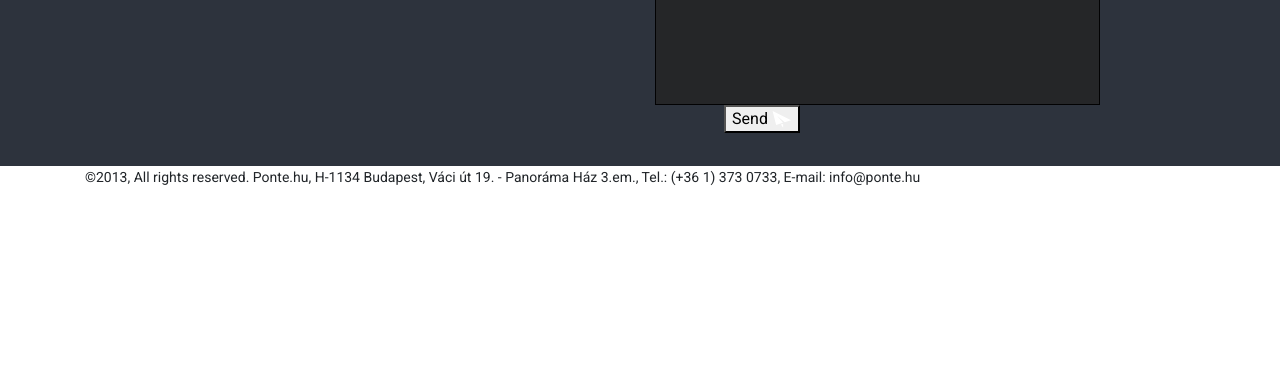
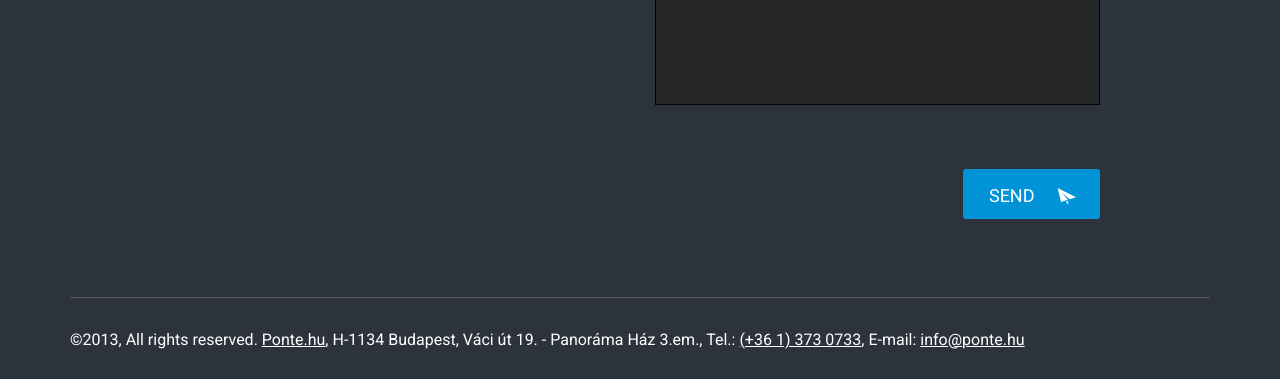
Before and after one commit to TiszaHedi/ponte.hu-tesztfeladat, a website: page static/html/index.html in a window 1280 px wide. Shown: the part 1637-2016 px from the top of the page. Before the commit the page ends 1825 px from the top, so only its background shows below. Drawn offline with nearby package versions, Linux system fonts and the light colour scheme; files that its build step writes are made by us from their sources; files whose address does not match are found by name.

Commit message:
footer style

```diff
--- a/static/html/index.html
+++ b/static/html/index.html
@@ -64,14 +64,14 @@
           <div class="carousel-caption">
             <h5>Smart city 2</h5>
             <p>Phasellus id felis sed lacus blandit vestibulum eget interdum erat. Cras lobortis porttitor dignissim. <a
-              href="#">Read more</a></p>
+                href="#">Read more</a></p>
           </div>
         </div>
         <div class="carousel-item">
           <div class="carousel-caption">
             <h5>Smart city 3</h5>
             <p>Lorem ipsum dolor sit amet, consectetur adipiscing elit, sed do eiusmod tempor incididunt ut labore. <a
-              href="#">Read more</a></p>
+                href="#">Read more</a></p>
           </div>
         </div>
       </div>
@@ -104,8 +104,10 @@
           <ul class="guidance__list">
             <li><strong class="guidance__list--bold-text">Principles</strong> - At the top are four principles that
               provide the foundation for Web accessibility</li>
-            <li><strong class="guidance__list--bold-text">Guidelines</strong> - Under the principles are guidelines.</li>
-            <li><strong class="guidance__list--bold-text">Sufficient and Advisory Techniques</strong> - For each of the guidelines and success criteria in the WCAG 2.0
+            <li><strong class="guidance__list--bold-text">Guidelines</strong> - Under the principles are guidelines.
+            </li>
+            <li><strong class="guidance__list--bold-text">Sufficient and Advisory Techniques</strong> - For each of the
+              guidelines and success criteria in the WCAG 2.0
               document itself</li>
           </ul>
           <p>WCAG 2.0 succeeds Web Content Accessibility Guidelines 1.0 [WCAG10], which was published as a W3C
@@ -180,8 +182,9 @@
 
   <footer>
     <div class="container">
-      <small>&#169;2013, All rights reserved. Ponte.hu, H-1134 Budapest, Váci út 19. - Panoráma Ház 3.em., Tel.: (+36 1)
-        373 0733, E-mail: info@ponte.hu </small>
+      <small>&#169;2013, All rights reserved. <a href="https://ponte.hu/" target="_blank">Ponte.hu</a>, H-1134 Budapest,
+        Váci út 19. - Panoráma Ház 3.em., Tel.: <a href="tel:+3613730733">(+36 1)
+        373 0733</a>, E-mail: <a href="mailto:info@ponte.hu">info@ponte.hu</a></small>
     </div>
   </footer>
 
--- a/static/scss/components/buttons.scss
+++ b/static/scss/components/buttons.scss
@@ -9,3 +9,28 @@
     text-decoration: none;
   }
 }
+
+.contact-form__submit-btn {
+  display: block;
+  padding: 16px 23px 12px 26px;
+  margin: 34px 0 25px auto;
+  background-color: color(blue, blue-primary);
+  color: color(white, white-primary);
+  text-transform: uppercase;
+  font-size: 1.125rem;
+  border: none;
+  @include border-radius(3px);
+  outline: none;
+  cursor: pointer;
+  @include transition(background-color 0.2s linear);
+
+  img {
+    display: inline-block;
+    margin: -2px 0 0 18px;
+  }
+
+  &:hover {
+    background-color: color(blue, blue-secondary);
+    @include transition(background-color 0.2s linear);
+  }
+}
--- a/static/scss/components/carousel.scss
+++ b/static/scss/components/carousel.scss
@@ -12,14 +12,13 @@
       height: 12px;
       background-color: color(white, white-primary);
       transform-origin: center center;
-            @include transition(all .1s linear);
+      @include transition(all 0.1s linear);
       opacity: 1;
 
       &.active {
         transform: scale(1.333333333);
         background-color: color(blue, blue-primary);
-                @include transition(all .1s linear);
-
+        @include transition(all 0.1s linear);
       }
     }
   }
--- /dev/null
+++ b/static/scss/components/footer.scss
@@ -0,0 +1,36 @@
+footer {
+  background: color(gray, gray-background);
+  color: color(white, white-primary);
+
+  .container {
+    padding: 0px 30px 28px;
+
+    @include media-breakpoint-up(md) {
+      padding: 25px 0px 28px;
+    }
+
+    small {
+      display: block;
+      font-size: 1rem;
+
+      &::before {
+        content: '';
+        display: inline-block;
+        height: 1px;
+        width: 100%;
+        margin-bottom: 25px;
+        background-color: rgba(255, 255, 255, 0.2);
+      }
+
+      a {
+        color: color(white, white-primary);
+        text-decoration: underline;
+
+        &:hover {
+          color: color(white, white-primary);
+          text-decoration: none;
+        }
+      }
+    }
+  }
+}
--- a/static/scss/components/inputs.scss
+++ b/static/scss/components/inputs.scss
@@ -21,12 +21,12 @@
     position: relative;
     bottom: 36px;
     left: 18px;
-        transition: bottom .2s linear;
+    transition: bottom 0.2s linear;
   }
 
   &__input-field:focus + .contact-form__label {
     bottom: 73px;
-        transition: bottom .2s linear;
+    transition: bottom 0.2s linear;
   }
 
   &__textarea {
@@ -36,11 +36,11 @@
 
   &__textarea + .contact-form__label {
     bottom: 133px;
-        transition: bottom .2s linear;
+    transition: bottom 0.2s linear;
   }
 
   &__textarea:focus + .contact-form__label {
     bottom: 169px;
-        transition: bottom .2s linear;
+    transition: bottom 0.2s linear;
   }
 }
--- a/static/scss/global.scss
+++ b/static/scss/global.scss
@@ -9,6 +9,7 @@
 @import "./components/buttons.scss";
 @import "./components/carousel.scss";
 @import "./components/contact.scss";
+@import "./components/footer.scss";
 @import "./components/guidance.scss";
 @import "./components/header.scss";
 @import "./components/inputs.scss";
--- a/static/scss/global/functions.scss
+++ b/static/scss/global/functions.scss
@@ -1,3 +1,3 @@
 @function color($color, $tone) {
-    @return map-get(map-get($colors, $color), $tone);
+  @return map-get(map-get($colors, $color), $tone);
 }
--- a/static/scss/global/variables.scss
+++ b/static/scss/global/variables.scss
@@ -1,16 +1,16 @@
 $colors: (
   white: (
-        white-primary: #ffffff
+    white-primary: #ffffff,
   ),
   gray: (
     gray-primary: #414141,
-        gray-background: #2D333D,
-        gray-border: #CACCCE,
+    gray-background: #2d333d,
+    gray-border: #caccce,
     gray-input-bg: #252628,
-        gray-input-border: #020203
+    gray-input-border: #020203,
   ),
   blue: (
-        blue-primary: #0093D8,
-        blue-secondary: #007BB5
-    )
+    blue-primary: #0093d8,
+    blue-secondary: #007bb5,
+  ),
 );
```
Also changed, not shown: static/scss/global/containers.scss (+4 -4 lines), static/scss/components/contact.scss (indentation only), static/scss/components/header.scss (indentation only), static/scss/components/introduction.scss (indentation only), static/scss/components/partners.scss (indentation only), static/scss/global/mixins.scss (indentation only). Lines whose indentation alone changed are shown as unchanged.
